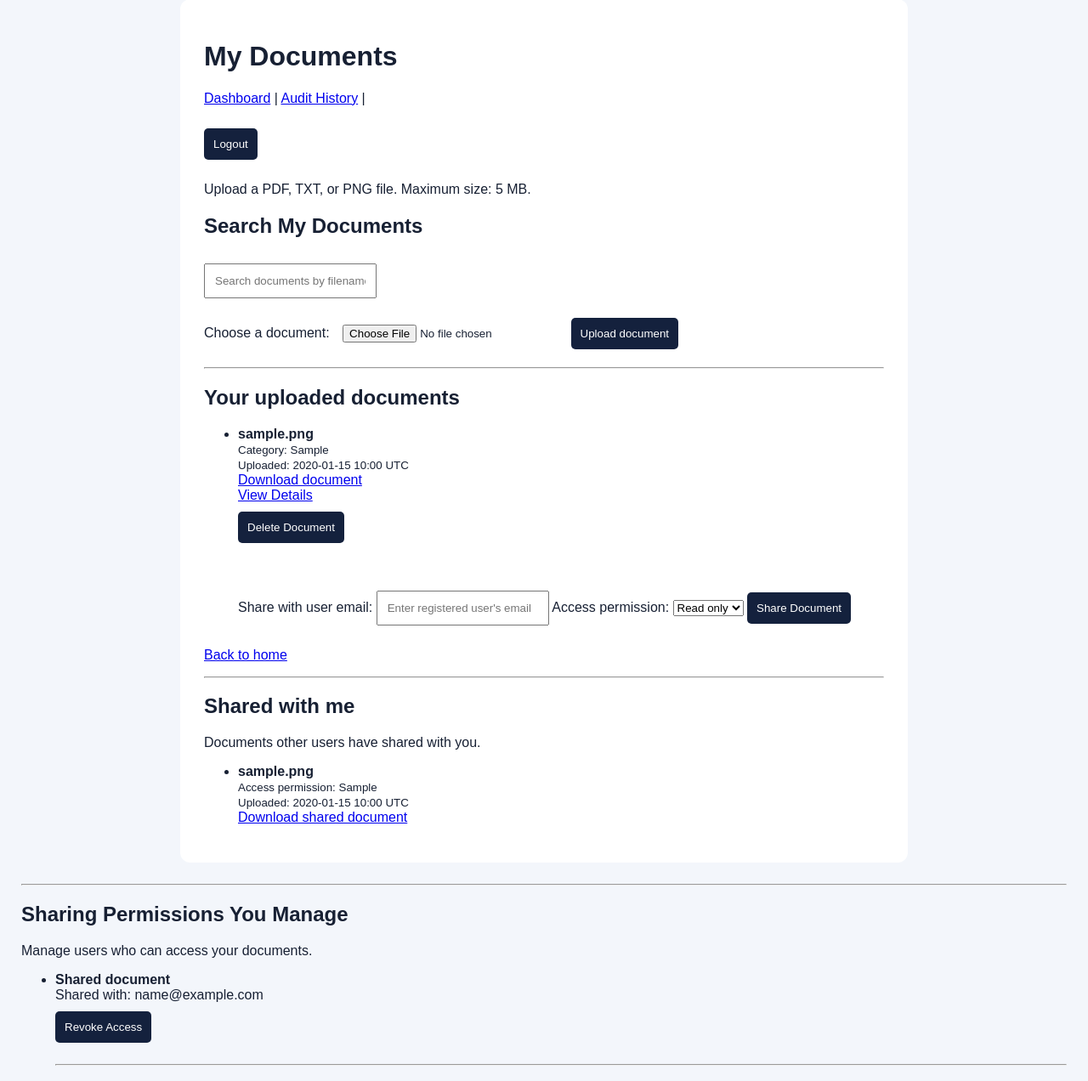
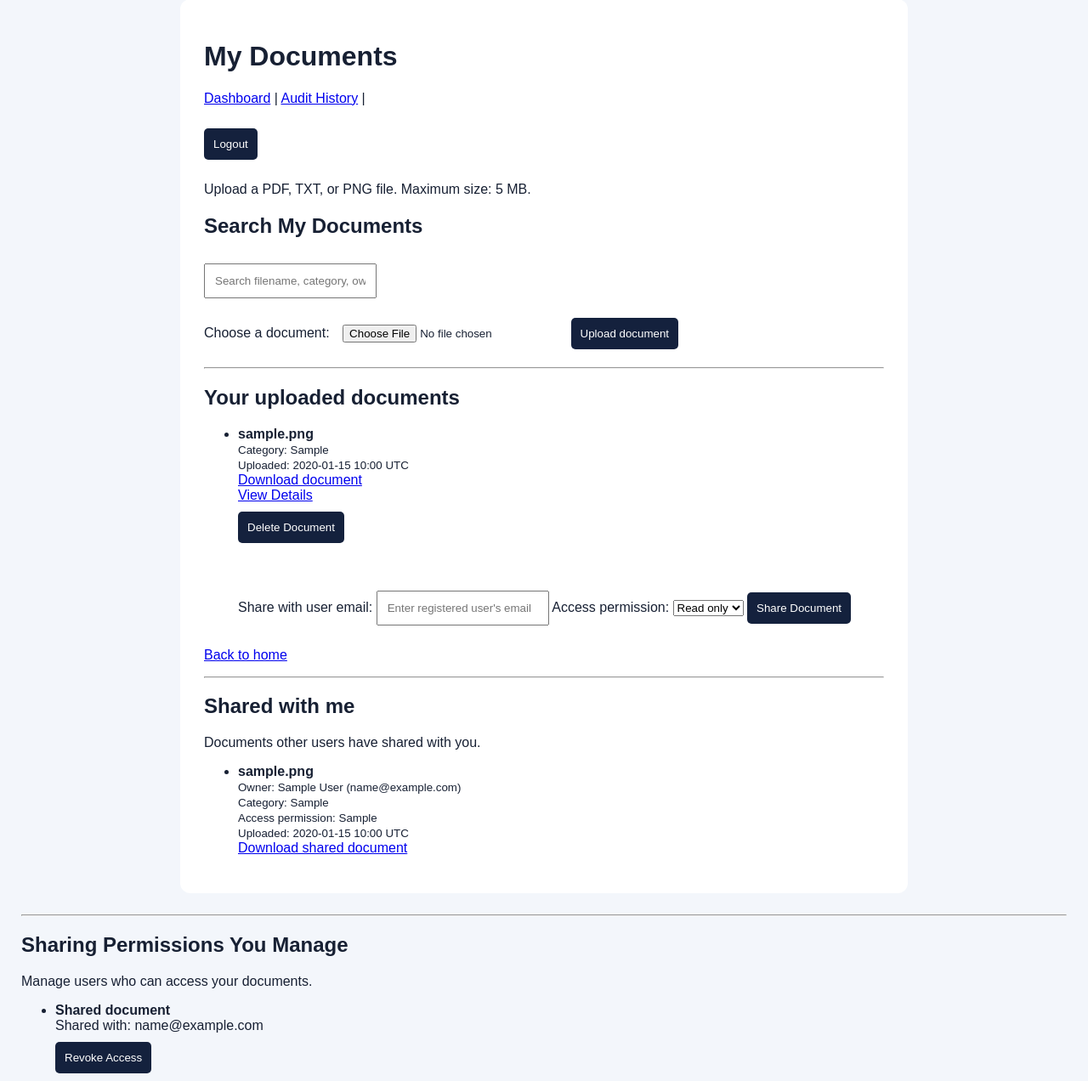
Before and after one commit to stephenbelagubbala/TrustVault, a Flask app: page /documents in a window 1280 px wide. Shown: the part 99-1371 px from the top of the page at 85% size. Run offline with Flask 3, Linux system fonts and the light colour scheme; the visitor is signed in with stand-in values (Sample User, id 1); tables that the repository leaves empty hold one stand-in row (values such as "Sample post"); some libraries are stand-ins or nearby versions.

Commit message:
Add search for owned and shared documents

```diff
--- a/app.py
+++ b/app.py
@@ -397,18 +397,22 @@ def documents():
         .order_by(Document.uploaded_at.desc())
     ).scalars().all()
 
-    # Get shared documents together with their permissions
+    # Get shared documents, their permissions, and their owners
     shared_documents = db.session.execute(
-    db.select(Document, DocumentShare.permission)
-    .join(
-        DocumentShare,
-        DocumentShare.document_id == Document.id
-    )
-    .filter(
-        DocumentShare.shared_with_user_id == user.id
-    )
-    .order_by(DocumentShare.shared_at.desc())
-).all()
+        db.select(Document, DocumentShare.permission, User)
+        .join(
+            DocumentShare,
+            DocumentShare.document_id == Document.id
+        )
+        .join(
+            User,
+            User.id == Document.user_id
+        )
+        .filter(
+            DocumentShare.shared_with_user_id == user.id
+        )
+        .order_by(DocumentShare.shared_at.desc())
+    ).all()
 
     owned_shares = db.session.execute(
         db.select(DocumentShare, User, Document)
--- a/templates/documents.html
+++ b/templates/documents.html
@@ -78,20 +78,24 @@
 <input
     type="text"
     id="documentSearch"
-    placeholder="Search documents by filename..."
+    placeholder="Search filename, category, owner, date, or permission..."
     oninput="searchDocuments()"
 >
 
 <script>
 function searchDocuments() {
     const input = document.getElementById("documentSearch");
-    const filter = input.value.toLowerCase();
-    const documents = document.querySelectorAll(".my-document");
+    const filter = input.value.trim().toLowerCase();
+
+    const documents = document.querySelectorAll(
+        ".my-document, .shared-document"
+    );
 
     documents.forEach(function (document) {
-        const filename = document.textContent.toLowerCase();
+        const text = document.textContent.toLowerCase();
+
         document.style.display =
-            filename.includes(filter) ? "" : "none";
+            text.includes(filter) ? "" : "none";
     });
 }
 </script>
@@ -201,9 +205,13 @@ function searchDocuments() {
 
 {% if shared_documents %}
     <ul>
-        {% for document, permission in shared_documents %}
-            <li>
+        {% for document, permission, owner in shared_documents %}
+            <li class="shared-document">
                 <strong>{{ document.original_filename }}</strong>
+                <br>
+<small>Owner: {{ owner.name }} ({{ owner.email }})</small>
+                <br>
+<small>Category: {{ document.category }}</small>
                 <br>
 <small>Access permission: {{ permission|capitalize }}</small>
                 <br>
```
